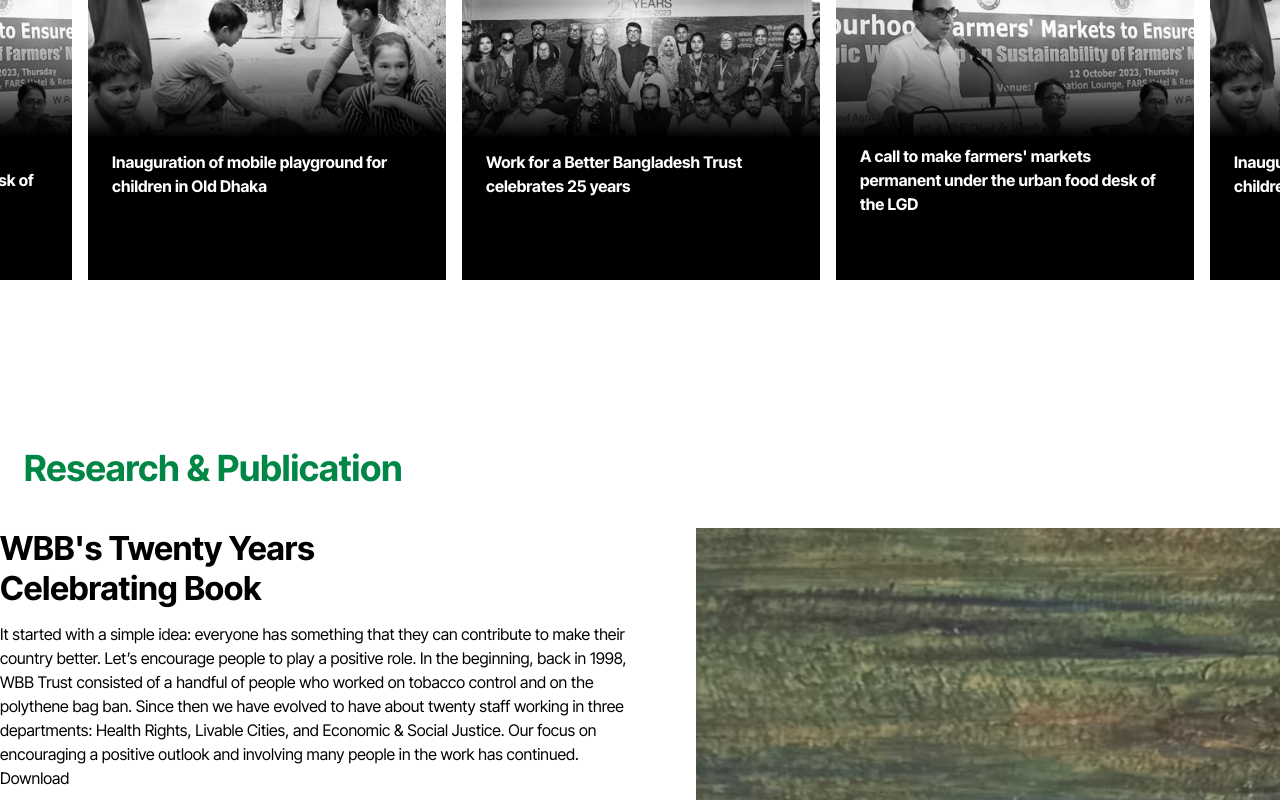
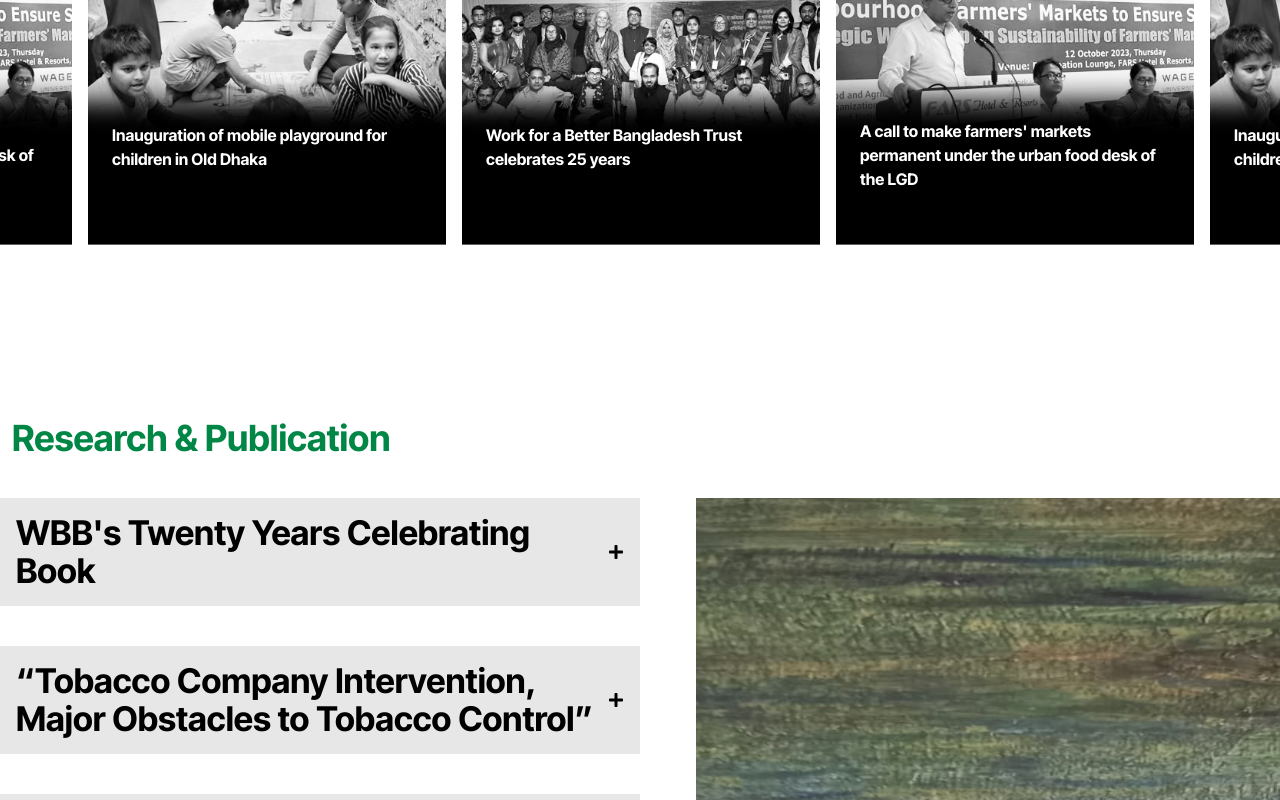
Before and after one commit to Mohammad-Nadil/trial-project, a React (Vite) app: page / in a window 1280 px wide. Shown: the part 1800-2600 px from the top of the page. Built offline with nearby package versions, Linux system fonts and the light colour scheme.

Commit message:
Accordion added

```diff
--- a/index.html
+++ b/index.html
@@ -22,8 +22,8 @@
     <!-- slilder -->
     <link rel="stylesheet" href="/src/App.css" />
   </head>
-  <body class="!overflow-x-hidden">
-    <div class="!overflow-x-hidden" id="root"></div>
+  <body class="!overflow-x-hidden scrollbar-hide">
+    <div class="!overflow-x-hidden scrollbar-hide" id="root"></div>
     <script type="module" src="/src/main.jsx"></script>
   </body>
 </html>
--- a/src/App.css
+++ b/src/App.css
@@ -2,6 +2,7 @@
 body {
   overflow-x: hidden !important;
 }
+
 
 
 .media-bg {
--- a/src/component/ActivitySlider.jsx
+++ b/src/component/ActivitySlider.jsx
@@ -156,7 +156,7 @@ const ActivitySlider = () => {
   };
   return (
     <div className="xl:pt-32 md:pt-24 pt-16 overflow-hidden slider-container">
-      <HeadingText text="Activity" />
+      <HeadingText text="Activity" className="px-3" />
       <Slider {...settings}>
         {items.map((item, index) => (
           <div key={index}>
--- a/src/component/Banner.jsx
+++ b/src/component/Banner.jsx
@@ -42,12 +42,11 @@ const Banner = () => {
           />
           <div className="left absolute  w-1/2 h-full  top-0 left-0 text-white font-inter flex justify-center items-center">
             <div className="text w-4/5 hidden sm:flex flex-col gap-y-3 sm:gap-y-6 glass py-0.5 sm:py-3 px-1 sm:px-5 ">
-              <h2 className="  md:text-xl font-semibold">
+              <h2 className="  md:text-xl font-inter font-semibold">
                 Lorem ipsum dolor sit, amet consectetur ?
               </h2>
               <p className="sm:w-10/12 text-xs md:text-sm">
-                Lorem ipsum dolor sit amet, consectetur adipisicing elit. Magni
-                quia harum numquam itaque reiciendis veniam temporibus dolorem
+                Lorem ipsum dolor sit amet consectetur adipisicing elit. Inventore eos nemo voluptas impedit id odio dolores possimus non unde, illo temporibus iusto laborum maiores? Iure quidem corrupti saepe repudiandae deleniti.
 
               </p>
             </div>
--- a/src/component/History.jsx
+++ b/src/component/History.jsx
@@ -34,10 +34,10 @@ const History = () => {
             className="text flex flex-col gap-y-4 text-[#2B2B2B] font-inter"
           >
             <motion.h2
-              initial={{ opacity: 0, x: -100 }}
-              whileInView={{ opacity: 1, x: 0 }}
+              initial={{ opacity: 0, y: 100 }}
+              whileInView={{ opacity: 1, y: 0 }}
               transition={{ duration: 1, delay: 1, ease: "easeOut" }}
-              className="font-bold text-[2rem] leading-[2.4375rem]"
+              className="font-bold font-inter text-[2rem] leading-[2.4375rem]"
             >
               History and Achievements
             </motion.h2>
--- a/src/component/MainHeader.jsx
+++ b/src/component/MainHeader.jsx
@@ -70,11 +70,11 @@ const MainHeader = () => {
   return (
     <>
       <div className="main bg-black">
-        <Container className="flex justify-between items-center px-3  py-3">
+        <Container className="flex justify-between items-center px-3  py-3 font-inter">
           <div className="logo">
             <img className=" w-full " src={logo} alt={logo} />
           </div>
-          <div className="menu morph">
+          <div className="menu morph font-inter">
             <ul className={` xl:flex  gap-x-1`}>
               <Li text="Home" href={links.home} />
               <Li text="About Us" href={links.aboutUs} />
--- a/src/component/MainHeaderSmall.jsx
+++ b/src/component/MainHeaderSmall.jsx
@@ -82,7 +82,7 @@ const MainHeaderSmall = () => {
         <div className="logo w-1/2 sm:w-1/3">
           <img className=" w-full aspect-[335/100]" src={logo} alt={logo} />
         </div>
-        <div className="menu">
+        <div className="menu font-inter">
           <button
             className="text-white text-2xl "
             onClick={() => setMenu(!menu)}
--- a/src/component/Research.jsx
+++ b/src/component/Research.jsx
@@ -1,62 +1,100 @@
-import React from "react";
+import React, { useState } from "react";
 import HeadingText from "./layer/HeadingText";
 import Container from "./layer/Container";
 import CustomBtn from "./layer/CustomBtn";
 import pic from "../assets/research.png";
-import { motion } from "framer-motion"; // Import Framer Motion
+import { motion } from "framer-motion";
+import { FaMinus, FaPlus } from "react-icons/fa";
 
-const HighP = ({ text }) => {
+const Accordion = ({ id, title, text, isOpen, onToggle }) => {
   return (
-    <p className="font-inter font-bold text-lg sm:text-2xl xl:text-3xl  2xl:text-[2.125rem] leading-6 sm:leading-10 py-2.5 px-3.5 bg-[#E7E7E7]/50">
-      {text}
-    </p>
+    <div
+      className={`${
+        isOpen ? "bg-[#E7E7E7]/60 lg:bg-transparent" : "hover:bg-gray-300"
+      }`}
+    >
+      <div
+        className={`flex justify-between items-center p-2 sm:p-4 duration-300 cursor-pointer ${
+          isOpen ? "lg:bg-none" : "bg-[#E7E7E7] hover:bg-gray-300"
+        }`}
+        onClick={() => onToggle(id)}
+      >
+        <h3 className="text-lg sm:text-xl md:text-[2.125rem] sm:leading-[2.375rem] font-inter font-bold">
+          {title}
+        </h3>
+        <div>
+          {isOpen ? (
+            <FaMinus className="text-xs sm:text-base" />
+          ) : (
+            <FaPlus className="text-xs sm:text-base" />
+          )}
+        </div>
+      </div>
+      {isOpen && (
+        <motion.div
+          initial={{ height: 0, opacity: 0 }}
+          animate={{ height: "auto", opacity: 1 }}
+          exit={{ height: 0, opacity: 0 }}
+          className="overflow-hidden px-6 py-4"
+        >
+          <p className="text-sm md:text-lg leading-7">{text}</p>
+        </motion.div>
+      )}
+    </div>
   );
 };
 
 const Research = () => {
+  const [activeAccordion, setActiveAccordion] = useState(null);
+
+  const handleToggle = (id) => {
+    setActiveAccordion((prev) => (prev === id ? null : id));
+  };
+
+  const accordions = [
+    {
+      id: 1,
+      title: "WBB's Twenty Years Celebrating Book",
+      text: "It started with a simple idea: everyone has something that they can contribute to make their country better. Let’s encourage people to play a positive role. In the beginning, back in 1998, WBB Trust consisted of a handful of people who worked on tobacco control and on the polythene bag ban. Since then we have evolved to have about twenty staff working in three departments: Health Rights, Livable Cities, and Economic & Social Justice. Our focus on encouraging a positive outlook and involving many people in the work has continued. Download",
+    },
+    {
+      id: 2,
+      title:
+        "“Tobacco Company Intervention, Major Obstacles to Tobacco Control”",
+      text: "Tobacco companies often pose major challenges to control measures, employing various strategies to undermine regulations. This document outlines the significant obstacles they create and how organizations can counteract them.",
+    },
+    {
+      id: 3,
+      title: "Expansion of tobacco cultivation and influence of the company",
+      text: "This document explores the detrimental effects of the expansion of tobacco cultivation, emphasizing the role of corporate influence in shaping policies and public perception.",
+    },
+    {
+      id: 4,
+      title: "Addressing Tobacco’s Role in Society",
+      text: "An analysis of tobacco's economic and social impact, focusing on its pervasive role and the steps required to mitigate its negative influence on communities.",
+    },
+  ];
+
   return (
     <div className="xl:pt-32 md:pt-24 pt-16 overflow-x-hidden">
       <HeadingText text="Research & Publication" />
-      <Container className="flex px-3 2xl:px-0 xl:p-0">
-        <div className="leaf p-5 lg:p-0 w-full lg:w-1/2 flex flex-col xl gap-y-10 2xl:gap-y-16 ">
-          <motion.div
-            initial={{ opacity: 0, y: 50 }}
-            whileInView={{ opacity: 1, y: 0 }}
-            transition={{ duration: 0.8, delay: 0.5 }}
-            viewport={{ once: true }}
-            className="head flex flex-col text-white lg:text-black gap-y-3.5"
-          >
-            <h2 className="font-inter font-bold text-[2.0625rem] leading-10  sm:w-96">
-              WBB's Twenty Years Celebrating Book
-            </h2>
-            <p className="font-inter text-sm sm:text-base">
-              It started with a simple idea: everyone has something that they
-              can contribute to make their country better. Let’s encourage
-              people to play a positive role. In the beginning, back in 1998,
-              WBB Trust consisted of a handful of people who worked on tobacco
-              control and on the polythene bag ban. Since then we have evolved
-              to have about twenty staff working in three departments: Health
-              Rights, Livable Cities, and Economic & Social Justice. Our focus
-              on encouraging a positive outlook and involving many people in the
-              work has continued. Download
-            </p>
-          </motion.div>
-          <motion.div
-            initial={{ opacity: 0 }}
-            whileInView={{ opacity: 1 }}
-            transition={{ duration: 0.8, delay: 0.5 }}
-            viewport={{ once: true }}
-            className="highlight flex flex-col gap-y-4 md:gap-y-8 2xl:gap-y-10"
-          >
-            <HighP text="“Tobacco Company Intervention, Major Obstacles to Tobacco Control”" />
-            <HighP text="Expansion of tobacco cultivation and influence of the company" />
-            <HighP text="Expansion of tobacco cultivation and influence of the company" />
-          </motion.div>
+      <Container className="flex px-3 xl:px-0 xl:p-0">
+        <div className="leaf p-5 lg:p-0 w-full lg:w-1/2 flex flex-col xl gap-y-10 2xl:gap-y-16">
+          {accordions.map((accordion) => (
+            <Accordion
+              key={accordion.id}
+              id={accordion.id}
+              title={accordion.title}
+              text={accordion.text}
+              isOpen={activeAccordion === accordion.id}
+              onToggle={handleToggle}
+            />
+          ))}
           <div>
-            <CustomBtn text="View All" className="font-normal !bg-white/50 " />
+            <CustomBtn text="View All" className="font-normal !bg-white/50" />
           </div>
         </div>
-        <motion.div className="right absolute h-full w-[95%] -z-10 lg:static lg:w-1/2 blur-[2px] lg:blur-none">
+        <motion.div className="right absolute h-full w-full -z-10 lg:static lg:w-1/2 blur-[3px] lg:blur-none">
           <motion.div
             initial={{ opacity: 0, x: 100 }}
             whileInView={{ opacity: 1, x: 0 }}
--- a/src/component/layer/Container.jsx
+++ b/src/component/layer/Container.jsx
@@ -3,7 +3,7 @@ import React from "react";
 const Container = ({ children, className }) => {
   return (
     <div
-      className={`max-w-[1280px] mx-auto relative px-3 2xl:px-0 ${className}`}
+      className={`font-inter max-w-[1280px] mx-auto relative px-3 2xl:px-0 ${className}`}
     >
       {children}
     </div>
--- a/src/component/layer/HeadingText.jsx
+++ b/src/component/layer/HeadingText.jsx
@@ -5,7 +5,7 @@ const HeadingText = ({text , className}) => {
   return (
     <div>
       <Container>
-        <h2 className={`text-primary font-bold font-inter text-4xl py-10 px-3 ${className}`}>
+        <h2 className={`text-primary font-bold font-inter text-4xl py-10  ${className}`}>
           {text}
         </h2>
       </Container>
--- a/src/component/layer/SliderCard.jsx
+++ b/src/component/layer/SliderCard.jsx
@@ -1,34 +1,48 @@
 import React, { useState } from "react";
 import CustomBtn from "./CustomBtn";
-import pic from "../../assets/oldDhaka.png";
+import green from "../../assets/cardGreen.png";
+import black from "../../assets/cardBlack.png";
+import "../../App.css";
 
 const SliderCard = ({ className, href, text, image }) => {
   return (
     <div
-      className={`z-[999999] border aspect-[466/552] relative  group mx-1 md:mx-2  2xl:mx-3  ${className}`}
+      className={`z-[9] border aspect-[466/552] relative  group mx-1 md:mx-2  2xl:mx-3 group ${className}`}
     >
       <div className="absolute w-full h-full -z-10">
         <img className="w-full h-full object-cover" src={image} alt={image} />
       </div>
-      <div className="h-2/4 relative">
-        <div className="absolute h-1/2 w-full bg-gradient-to-t from-[#008645] opacity-0 group-hover:opacity-100 to-transparent top-full"></div>
+      <div className=" relative w-full h-full">
+        <img
+          className="absolute top-full opacity-0 group-hover:opacity-100 duration-300 -translate-y-full  w-full left-0 z-10"
+          src={green}
+          alt={green}
+        />
+        <img
+          className="absolute top-full -translate-y-full z-20  w-full left-0"
+          src={black}
+          alt={black}
+        />
       </div>
-      <div className="text h-1/4  bg-gradient-to-t from-black  after:w-full after:h-full after:bg relative ">
-        <div className="absolute w-[89.23%] opacity-0 duration-300 h-full top-0 left-0 group-hover:opacity-100 border-b border-b-[#008645] z-50 mx-6"></div>
-      </div>
-      <div className="bg-black h-1/3 px-6 flex flex-col justify-evenly md:justify-around">
-        <p className="text-white font-bold text-base  lg:text-2xl xl:text-base  font-inter">
+      <div className="  h-1/3  py-4 px-6 flex flex-col  absolute bottom-0 md:justify-around z-50 justify-center  after:w-[87%] after:h-0.5 after:absolute after:bottom-[90%] after:bg-primary after:opacity-0 after:duration-300 group-hover:after:opacity-100 bg-gradient-to-t after:z-50 ">
+        <p className="text-white font-bold text-base   xl:text-base  font-inter relative z-50">
           {text}
         </p>
         <div
-          className={`btn flex duration-300 invisible opacity-0 group-hover:visible group-hover:opacity-100 justify-end  `}
+          className={`link flex duration-300 invisible opacity-0 group-hover:visible group-hover:opacity-100 justify-end relative z-50 `}
         >
           <CustomBtn
             href={href}
-            className="text-base md:text-lg px-1.5 py-0.5 md:py-2 md:px-3 "
+            className="text-base md:text-lg px-1.5 py-0.5 md:py-2 md:px-3 font-normal  hidden lg:flex "
             text="Details"
           />
         </div>
+
+        <img
+          className="absolute top-full -translate-y-full z-10  w-full left-0"
+          src={black}
+          alt={black}
+        />
       </div>
     </div>
   );
```
Also changed, not shown: src/assets/cardBlack.png (added), src/assets/cardGreen.png (added).
